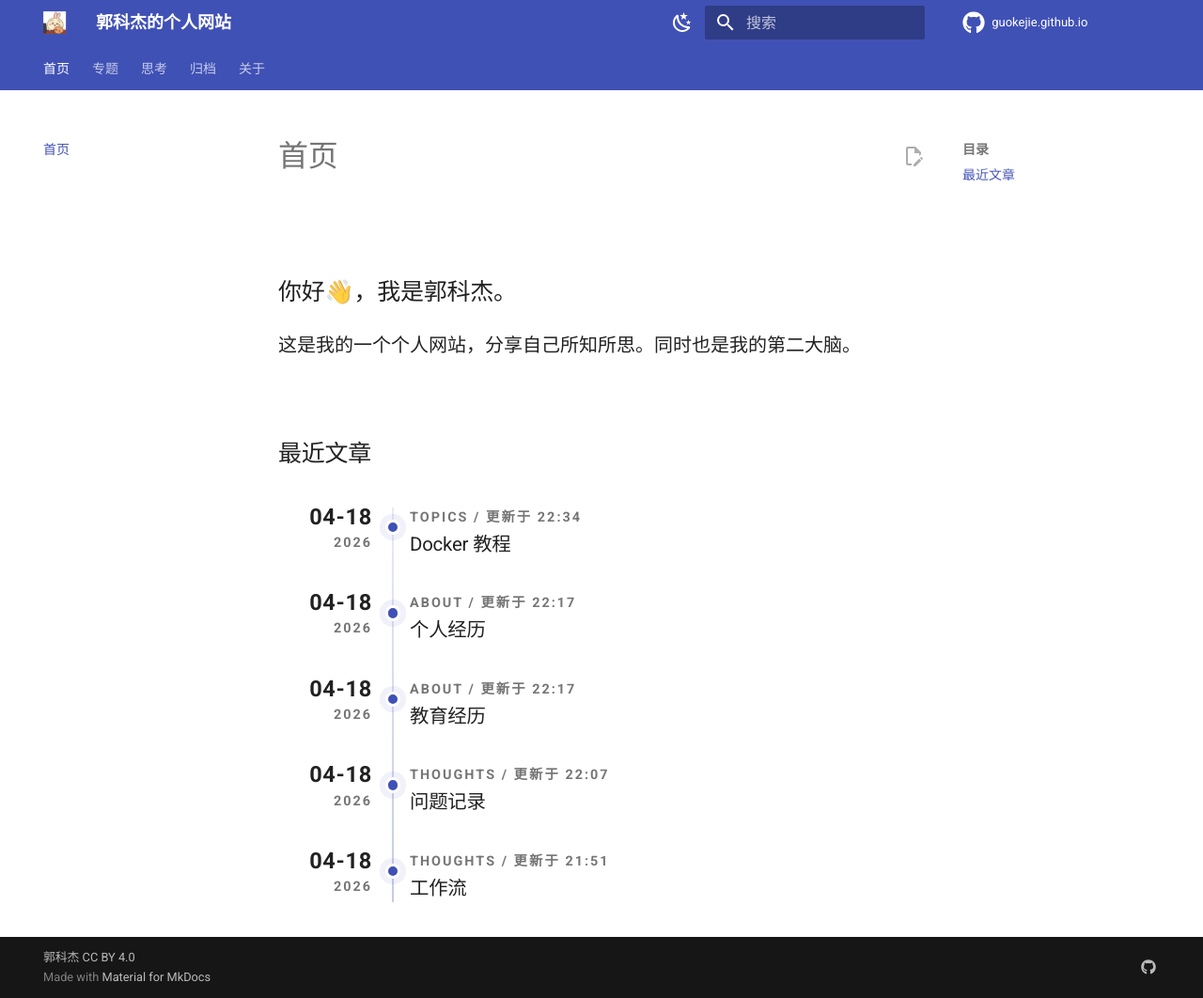
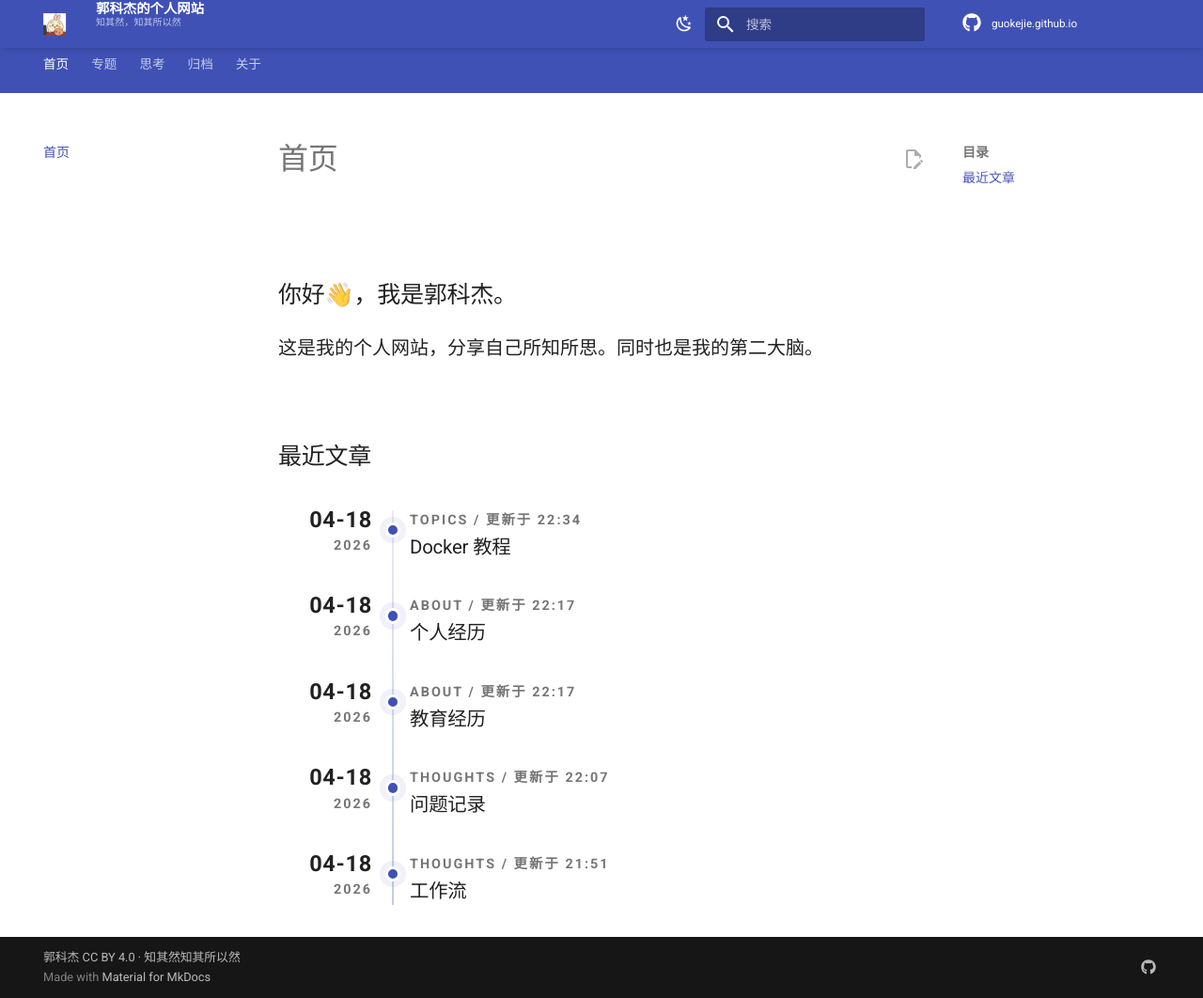
Before and after one commit to guokejie/guokejie.github.io, an MkDocs documentation site: the page built from docs/index.md, in a window 1280 px wide and 1062 px high. Shown: the whole window at 94% size. Built offline with MkDocs 1.6.1 and Material for MkDocs 9.7.7, drawn with Linux system fonts in a browser that asks for light colours; comment, search, counter and statistics services are not loaded.

Commit message:
Refine header branding and site copy

```diff
--- a/docs/index.md
+++ b/docs/index.md
@@ -3,7 +3,7 @@
 <section class="home-hero">
   <h2>你好👋，我是郭科杰。</h2>
   <p class="home-hero__lead">
-    这是我的一个个人网站，分享自己所知所思。同时也是我的第二大脑。
+    这是我的个人网站，分享自己所知所思。同时也是我的第二大脑。
   </p>
 </section>
 
--- a/docs/mkdocs/css/no-footer.css
+++ b/docs/mkdocs/css/no-footer.css
@@ -1,3 +1,75 @@
 .md-footer__inner.md-grid {
   display: none;
 }
+
+.md-header {
+  box-shadow: 0 0 0.05rem rgba(0, 0, 0, 0.16), 0 0.1rem 0.4rem rgba(0, 0, 0, 0.12);
+}
+
+.md-header__inner {
+  min-height: 2.55rem;
+}
+
+.md-header__title {
+  margin-left: 0.25rem;
+}
+
+.md-header__title .md-header__topic:first-child .md-ellipsis {
+  display: flex;
+  flex-direction: column;
+  align-items: flex-start;
+  line-height: 1.06;
+  font-size: 0.72rem;
+  font-weight: 600;
+  letter-spacing: 0;
+}
+
+.md-header__title .md-header__topic:first-child .md-ellipsis::after {
+  content: "知其然，知其所以然";
+  margin-top: 0.09rem;
+  color: rgba(255, 255, 255, 0.68);
+  font-size: 0.5rem;
+  font-weight: 400;
+  letter-spacing: 0.01em;
+}
+
+.md-header__button.md-icon,
+.md-header__option,
+.md-source {
+  margin-top: 0.08rem;
+}
+
+.md-header__button.md-icon svg,
+.md-source__icon svg {
+  width: 1rem;
+  height: 1rem;
+}
+
+.md-source {
+  font-size: 0.58rem;
+}
+
+.md-source__repository {
+  line-height: 1.2;
+}
+
+.md-search__input::placeholder {
+  font-size: 0.68rem;
+}
+
+.md-tabs__link {
+  margin-top: 0.44rem;
+  font-size: 0.68rem;
+  font-weight: 500;
+}
+
+@media screen and (max-width: 44.9375em) {
+  .md-header__inner {
+    min-height: 2.25rem;
+  }
+
+  .md-header__title .md-header__topic:first-child .md-ellipsis::after {
+    margin-top: 0.08rem;
+    font-size: 0.46rem;
+  }
+}
--- a/mkdocs.yml
+++ b/mkdocs.yml
@@ -72,7 +72,7 @@ repo_url: https://github.com/guokejie/guokejie.github.io
 repo_name: guokejie.github.io
 edit_uri: edit/main/docs/
 
-copyright: 郭科杰 CC BY 4.0
+copyright: 郭科杰 CC BY 4.0 · 知其然知其所以然
 
 extra:
   social:
```
